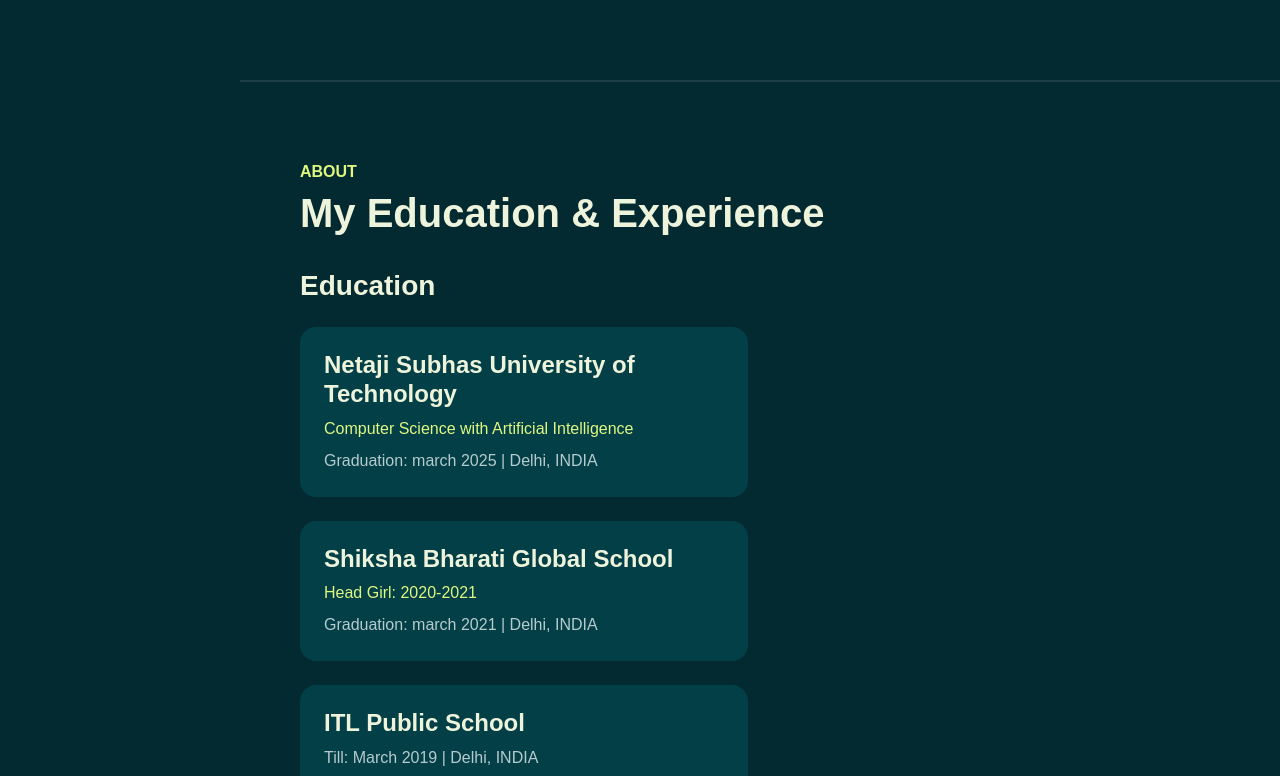
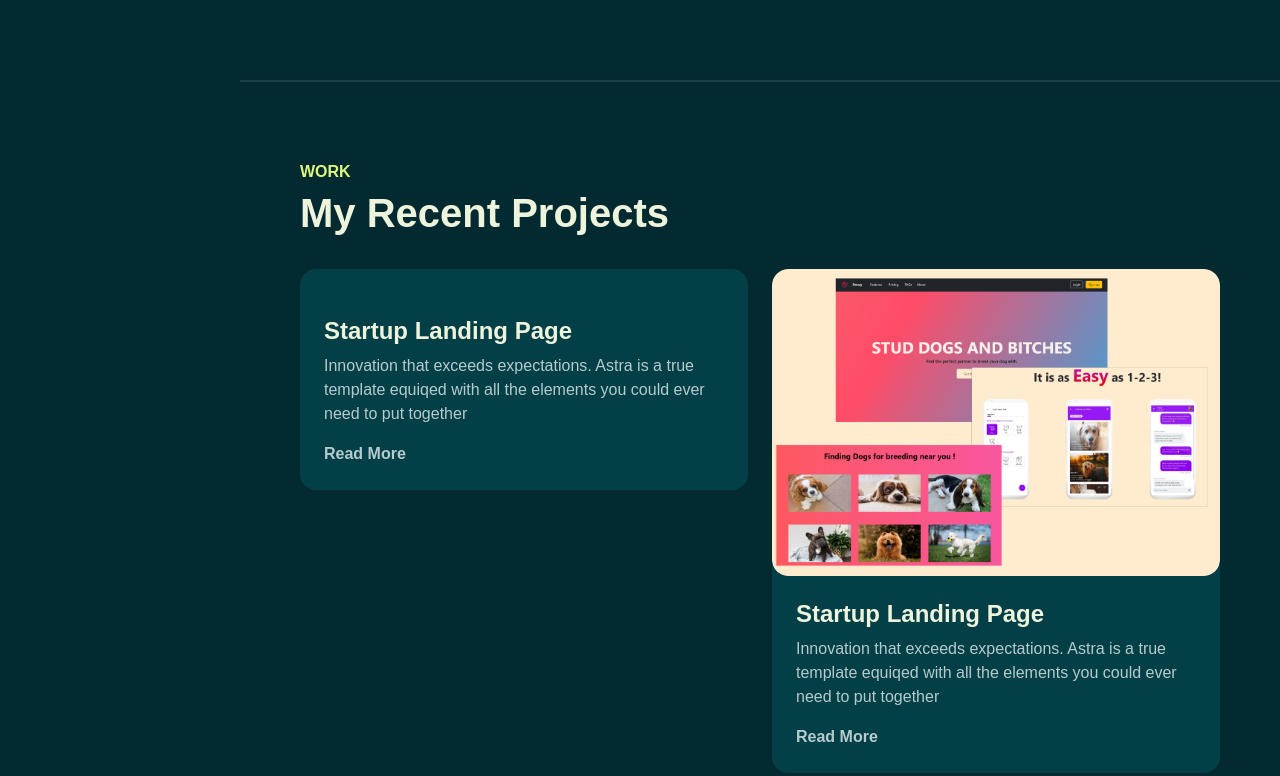
Before and after one commit to snehagupta20/PORTFOLIO, a plain HTML site: page index.html in a window 1280 px wide. Shown: the part 1518-2294 px from the top of the page. Drawn offline with Linux system fonts and the light colour scheme; a web font is replaced by a local one.

```diff
--- a/index.html
+++ b/index.html
@@ -236,7 +236,7 @@
         <!-- SKILLS -->
 
          <!-- WORK -->
-         <!-- <section id="work" class="full-height px-lg-5">
+         <section id="work" class="full-height px-lg-5">
             <div class="container">
 
                 <div class="row pb-4" data-aos="fade-up">
@@ -302,7 +302,7 @@
                 </div>
 
             </div>
-        </section> -->
+        </section>
         <!-- //WORK -->
 
         <!-- ABOUT -->
```
